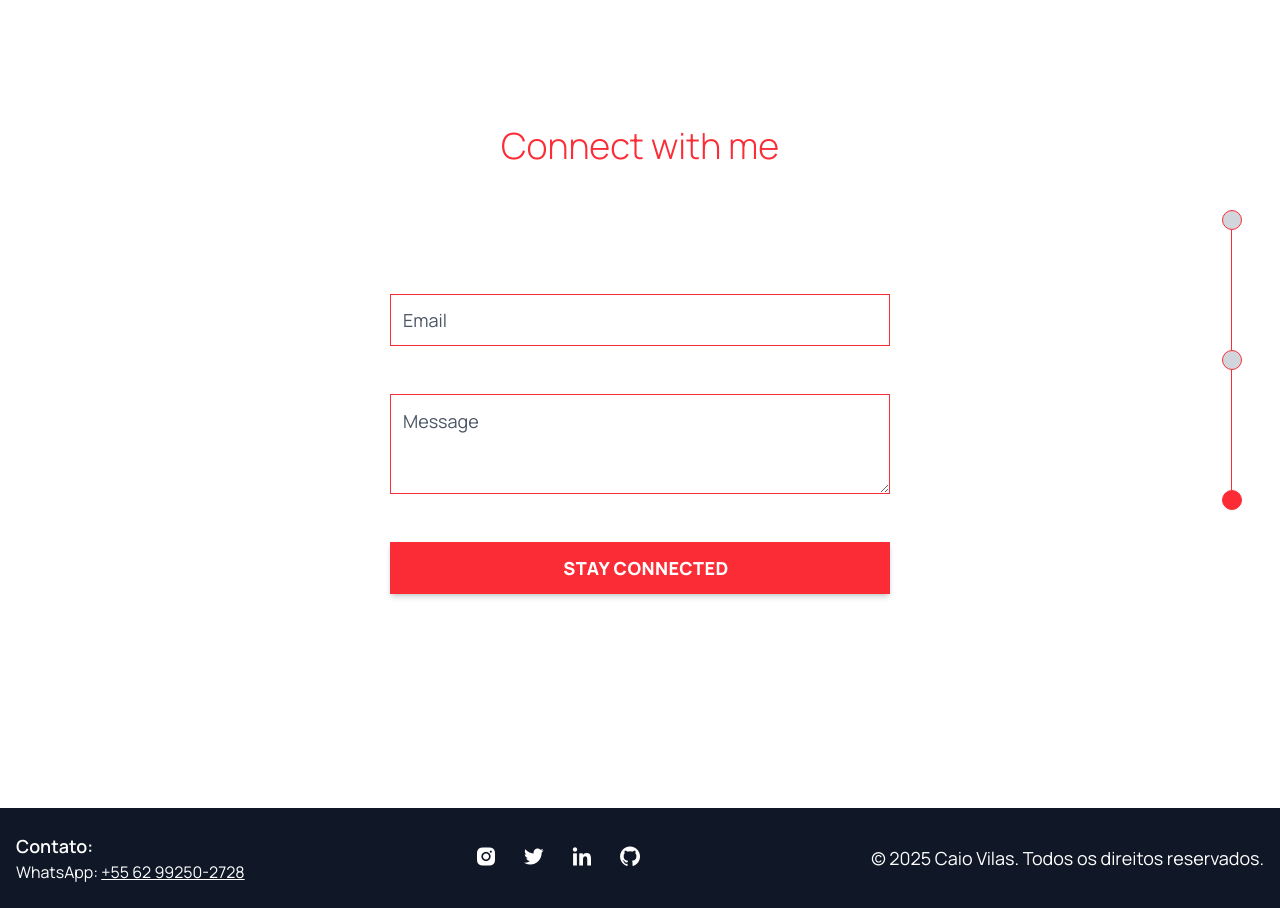
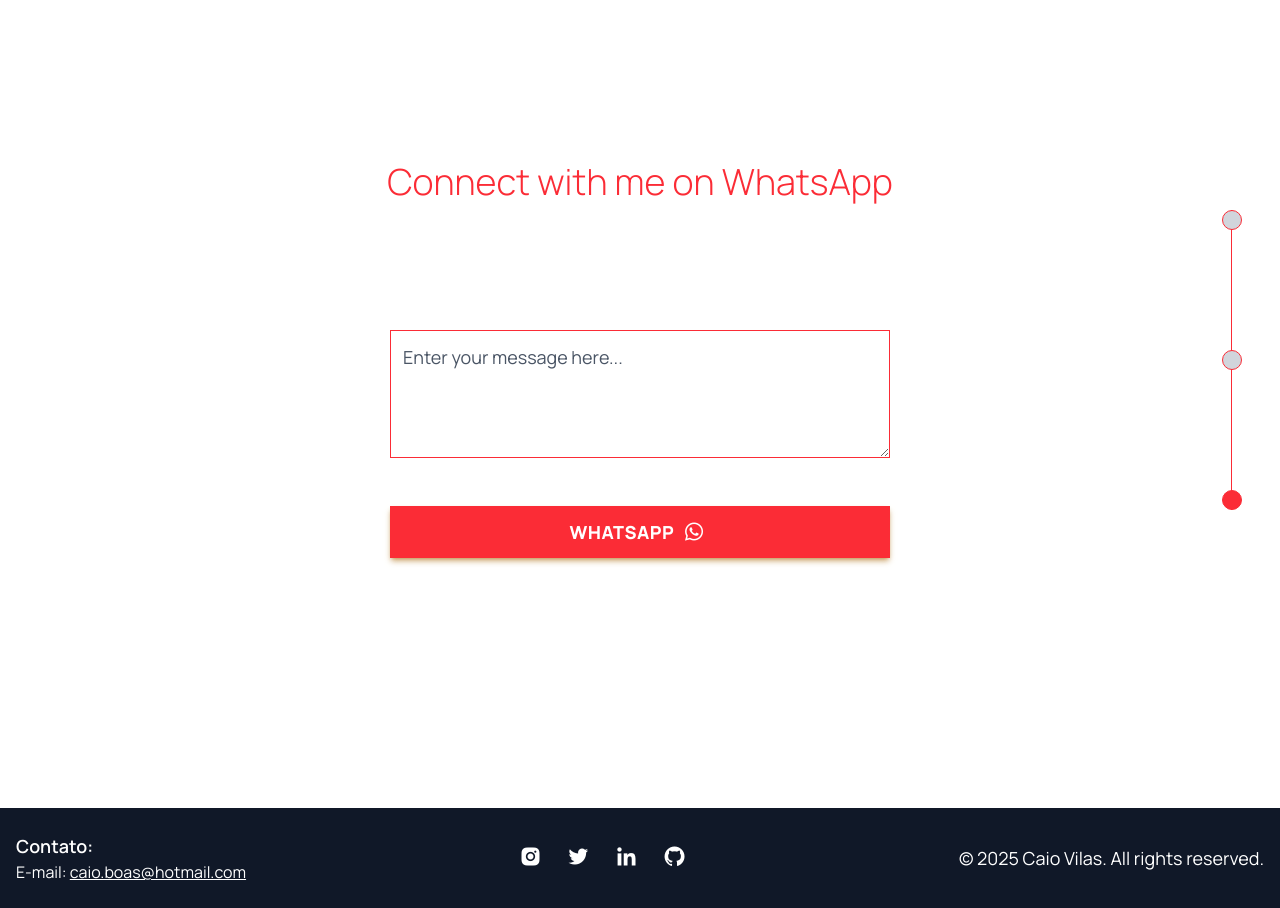
Before and after one commit to Caiohvboas/portfolio-website.github.io, a React (Vite) app: page / in a window 1280 px wide. Shown: the part 1640-2548 px from the top of the page. Built offline with nearby package versions, Linux system fonts and the light colour scheme.

Commit message:
Alterações do componente contact para enviar mensagem no whatsapp

```diff
--- a/server.js
+++ /dev/null
@@ -1,55 +0,0 @@
-import express from "express";
-import nodemailer from "nodemailer";
-import cors from "cors";
-
-const app = express();
-const port = 5000;
-
-// Middleware
-app.use(cors());
-app.use(express.json());
-
-// Configuração do transporte SMTP (exemplo com Gmail, ajustar conforme necessário)
-const transporter = nodemailer.createTransport({
-  service: "gmail",
-  auth: {
-    user: "caiohenriquekaka9@gmail.com", // substitua pelo seu email
-    pass: "opxz pamd drmx fjxq", // substitua pela sua senha ou app password
-  },
-});
-
-app.post("/send-email", (req, res) => {
-  console.log("Requisição recebida em /send-email");
-  console.log("Corpo da requisição:", req.body);
-
-  const { email, message } = req.body;
-
-  const mailOptions = {
-    from: "caiohenriquekaka9@gmail.com", // email autenticado
-    to: "caiohenriquekaka9@gmail.com", // destinatário
-    subject: "Mensagem do formulário de contato",
-    text: `Mensagem de: ${email}\n\n${message}`,
-  };
-
-  transporter.sendMail(mailOptions, (error, info) => {
-    if (error) {
-      console.error("Erro ao enviar email:", error);
-      return res
-        .status(500)
-        .json({
-          success: false,
-          message: "Erro ao enviar email",
-          error: error.toString(),
-        });
-    } else {
-      console.log("Email enviado: " + info.response);
-      return res
-        .status(200)
-        .json({ success: true, message: "Email enviado com sucesso" });
-    }
-  });
-});
-
-app.listen(port, () => {
-  console.log(`Servidor rodando na porta ${port}`);
-});
--- a/src/components/Contact.jsx
+++ b/src/components/Contact.jsx
@@ -2,63 +2,47 @@ import React, { useState } from "react";
 import NavigationCircles from "./NavigationCircles";
 
 const Contact = () => {
-  const [email, setEmail] = useState("");
   const [message, setMessage] = useState("");
   const [status, setStatus] = useState("");
 
-  const handleSubmit = async (e) => {
+  const phoneNumber = "62992502728";
+
+  const handleSubmit = (e) => {
     e.preventDefault();
-    setStatus("Enviando...");
+    if (!message.trim()) {
+      setStatus("Por favor, digite uma mensagem antes de enviar.");
+      return;
+    }
+    setStatus("");
 
-    try {
-      const response = await fetch("http://localhost:5000/send-email", {
-        method: "POST",
-        headers: {
-          "Content-Type": "application/json",
-        },
-        body: JSON.stringify({ email, message }),
-      });
+    // Encode message for URL
+    const encodedMessage = encodeURIComponent(message);
 
-      const data = await response.json();
-
-      if (data.success) {
-        setStatus("Mensagem enviada com sucesso!");
-        setEmail("");
-        setMessage("");
-      } else {
-        setStatus("Erro ao enviar a mensagem: " + (data.message || ""));
-      }
-    } catch (error) {
-      setStatus("Erro ao enviar a mensagem: " + error.message);
-    }
+    // Open WhatsApp chat in new tab
+    const whatsappUrl = `https://wa.me/${phoneNumber}?text=${encodedMessage}`;
+    window.open(whatsappUrl, "_blank");
   };
 
   return (
     <div id="contact" className="h-screen flex flex-col justify-center items-center">
-      <h2 className="text-4xl font-light md:mb-32 mb-24">Connect with me</h2>
+      <h2 className="text-4xl font-light md:mb-32 mb-24">Connect with me on WhatsApp</h2>
       <form onSubmit={handleSubmit} className="flex flex-col lg:space-y-12 space-y-8">
-        <input
-          type="email"
-          placeholder="Email"
-          value={email}
-          onChange={(e) => setEmail(e.target.value)}
-          required
-          className="md:w-[500px] w-[330px] h-13 pl-3 text-lg outline-0 border border-red-500 dark:border-yellow-500 placeholder-gray-600 dark:placeholder-yellow-500/50 transition-colors duration-500"
-        />
         <textarea
-          placeholder="Message"
+          placeholder="Enter your message here..."
           value={message}
           onChange={(e) => setMessage(e.target.value)}
           required
-          className="md:w-[500px] w-[330px] h-13 pl-3 text-lg outline-0 border border-red-500 dark:border-yellow-500 placeholder-gray-600 dark:placeholder-yellow-500/50 min-h-[100px] max-h-[200px] resize-y p-3 transition-colors duration-500"
+          className="md:w-[500px] w-[330px] h-32 pl-3 text-lg outline-0 border border-red-500 dark:border-yellow-500 placeholder-gray-600 transition-colors duration-500 resize-y p-3"
         ></textarea>
-        <input
+        <button
           type="submit"
-          value="Stay Connected"
-          className="md:w-[500px] w-[330px] h-13 pl-3 text-lg outline-0  bg-red-500 dark:bg-yellow-500 text-white dark:text-gray-900 uppercase font-extrabold cursor-pointer tracking-wide shadow-md shadow-gray-700/20 transition-colors duration-500"
-        />
+          className="md:w-[500px] w-[330px] h-13 pl-3 pr-4 flex items-center justify-center gap-2 text-lg outline-0 bg-red-500 dark:bg-yellow-500 text-white uppercase font-extrabold cursor-pointer tracking-wide shadow-md shadow-yellow-700/50 transition-colors duration-500"
+        >
+          Whatsapp
+          <i className="bx bxl-whatsapp text-2xl"></i>
+        </button>
       </form>
-      {status && <p className="mt-4 text-lg">{status}</p>}
+      {status && <p className="mt-4 text-lg text-red-600">{status}</p>}
       <NavigationCircles section="contact" />
     </div>
   );
--- a/src/components/Footer.jsx
+++ b/src/components/Footer.jsx
@@ -9,7 +9,7 @@ const Footer = () => {
       <div className="container mx-auto flex flex-col md:flex-row justify-between items-center px-4">
         <div className="mb-4 md:mb-0">
           <p className="text-lg font-semibold">Contato:</p>
-          <p>WhatsApp: <a href="https://wa.me/5562992502728" target="_blank" rel="noopener noreferrer" className="underline hover:text-yellow-500">+55 62 99250-2728</a></p>
+          <p>E-mail: <a href="https://mail.google.com/mail/u/0/?pli=1#inbox?compose=new" target="_blank" rel="noopener noreferrer" className="underline hover:text-yellow-500">caio.boas@hotmail.com</a></p>
         </div>
         <div className="flex space-x-6 mb-4 md:mb-0">
           {socialIcons.map((social, index) => (
@@ -26,7 +26,7 @@ const Footer = () => {
           ))}
         </div>
         <div>
-          <p className="text-lg">&copy; {currentYear} Caio Vilas. Todos os direitos reservados.</p>
+          <p className="text-lg">&copy; {currentYear} Caio Vilas. All rights reserved.</p>
         </div>
       </div>
     </footer>
--- a/src/data/index.js
+++ b/src/data/index.js
@@ -48,6 +48,7 @@ the digital landscape.`
 
 export const skillCards = [
   {
+    link: 'https://www.figma.com/file/0v1x2g3j4k5l6m7n8o9p0q/Design-Portfolio?type=design&node-id=0%3A1&t=abc123',
     icon: 'bx bx-pen',
     title: 'Design',
     description:
```
